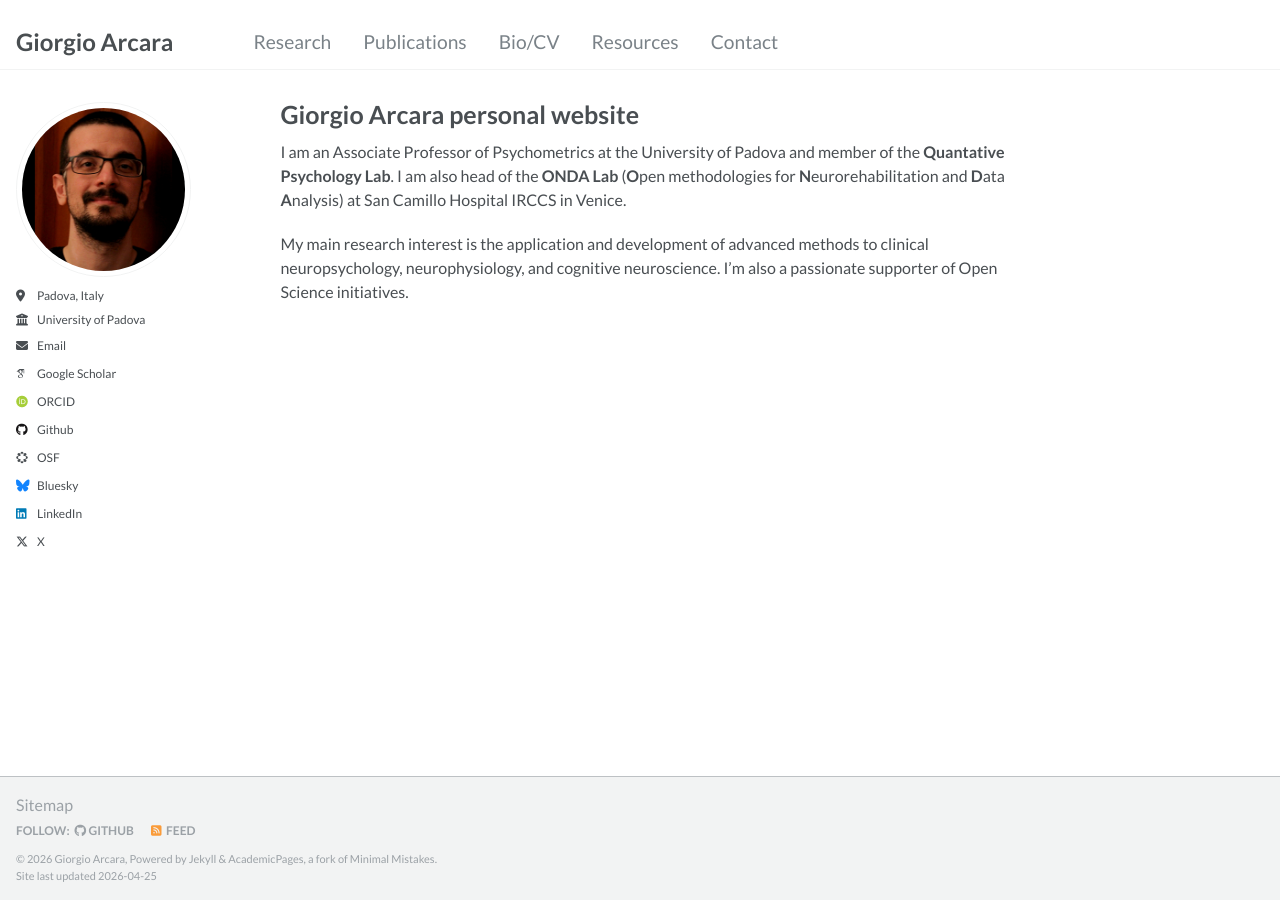
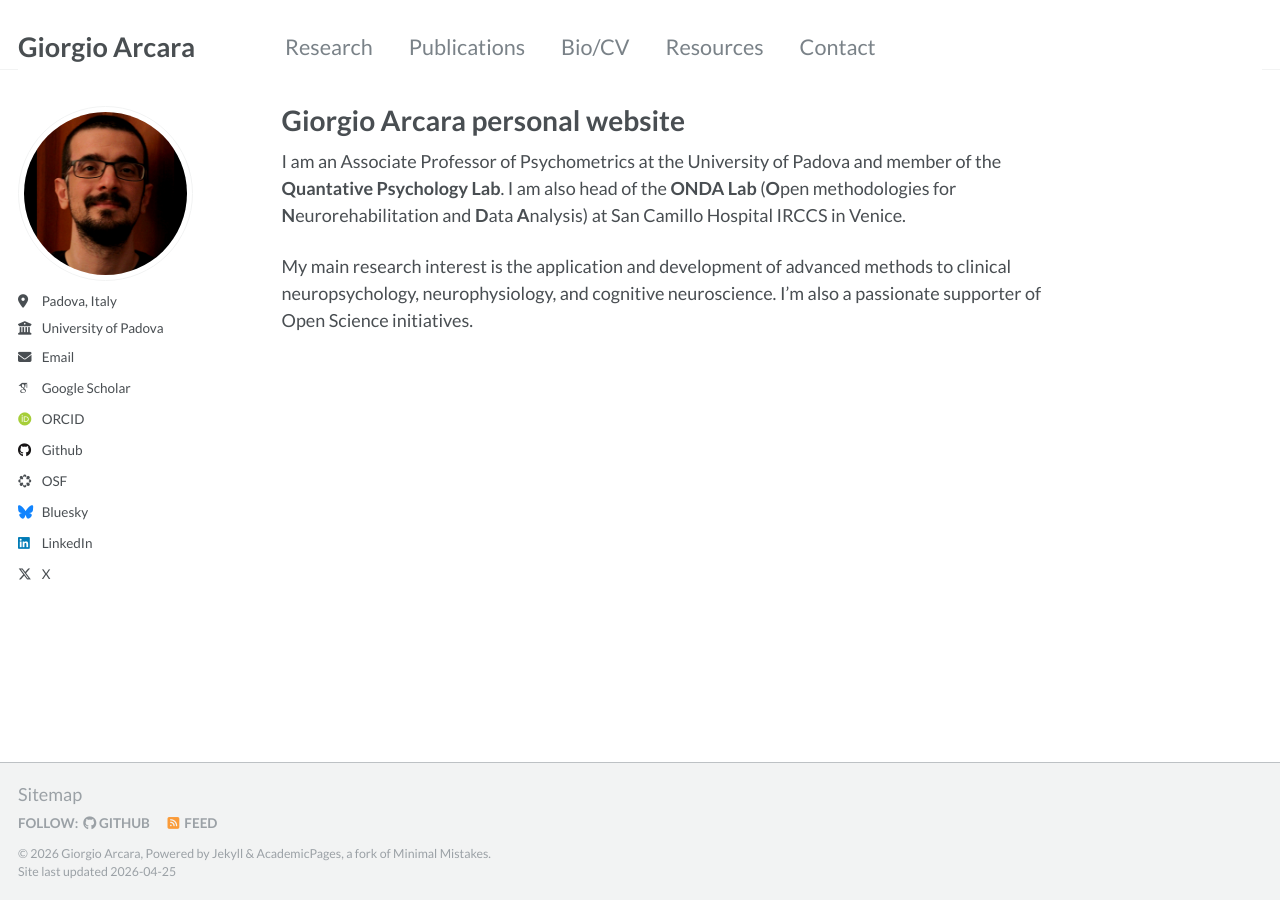
Before and after one commit to giorgioarcara/giorgioarcara.github.io, a Jekyll site: the page built from _pages/about.md, in a window 1280 px wide. Built offline with Jekyll 4.4.1, drawn with Linux system fonts in a browser that asks for light colours; some web fonts are replaced.

Commit message:
changed site font size

```diff
--- a/assets/css/custom.css
+++ b/assets/css/custom.css
@@ -8,7 +8,7 @@ h1, h2, h3, h4, h5, h6 {
 
 /* to change all website size */
 html {
-  font-size: 16px !important; /* default is usually 16px, try 14px or 15px */
+  font-size: 18px !important; /* default is usually 16px, try 14px or 15px */
 }
 
 /* to change navigation bar font size */
```
